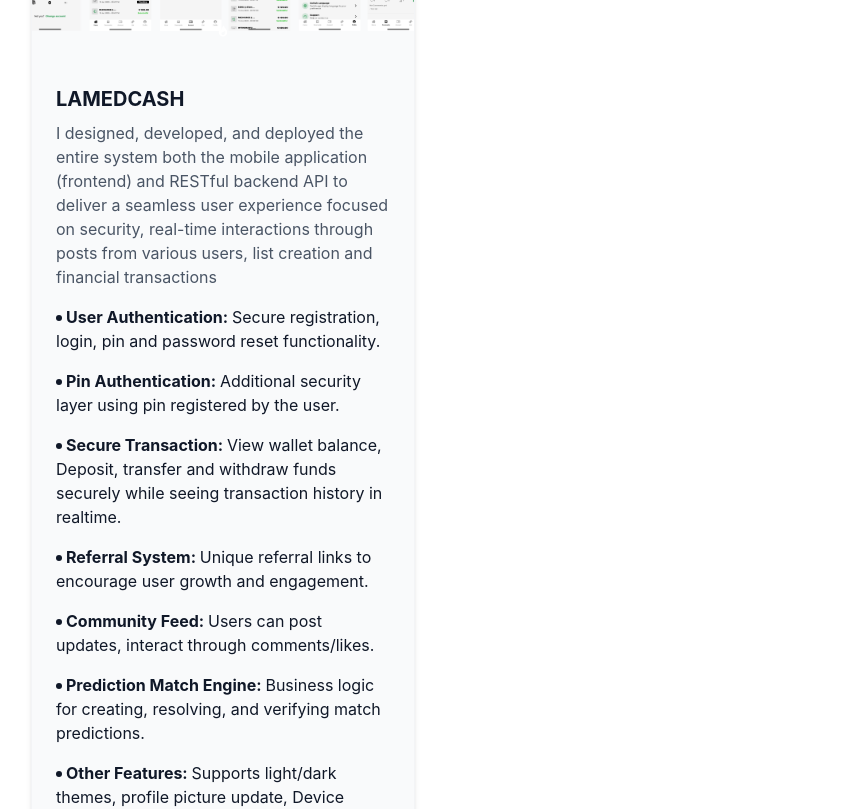
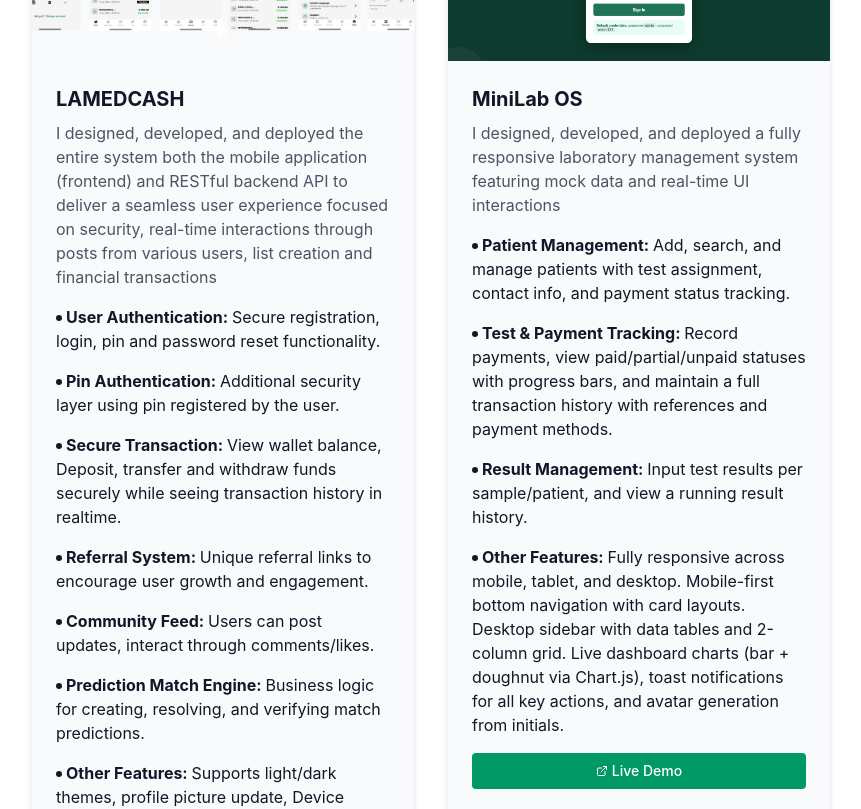
Before and after one commit to dikehprosper/My-portfolio, a Next.js app: page / in a window 1280 px wide. Shown: the part 2720-3529 px from the top of the page, without its empty margins (1-862 px from the left). Built offline with nearby package versions, Linux system fonts and the light colour scheme.

Commit message:
added extra project to the project section

```diff
--- a/app/components/Projects.tsx
+++ b/app/components/Projects.tsx
@@ -68,7 +68,35 @@ const Projects: React.FC = () => {
       backend: "https://github.com/dikehprosper/TheBetFundrAppBackend",
       youtube_link:
         "https://drive.google.com/file/d/18WdJHDzuxKAcB-6T2RUcPjdAjTqPSnYf/view?usp=sharing",
-    }
+    },
+    {
+      id: 2,
+      title: "MiniLab OS",
+      description:
+        "I designed, developed, and deployed a fully responsive laboratory management system featuring mock data and real-time UI interactions",
+
+      title_description1: "Patient Management:",
+      description1:
+        "Add, search, and manage patients with test assignment, contact info, and payment status tracking.",
+
+      title_description2: "Test & Payment Tracking:",
+      description2:
+        "Record payments, view paid/partial/unpaid statuses with progress bars, and maintain a full transaction history with references and payment methods.",
+
+      title_description3: "Result Management:",
+      description3:
+        "Input test results per sample/patient, and view a running result history.",
+
+      title_description7: "Other Features:",
+      description7:
+        "Fully responsive across mobile, tablet, and desktop. Mobile-first bottom navigation with card layouts. Desktop sidebar with data tables and 2-column grid. Live dashboard charts (bar + doughnut via Chart.js), toast notifications for all key actions, and avatar generation from initials.",
+
+      image: "/minilab-os.png",
+
+      tags: [],
+
+      liveUrl: "https://lab-management-kappa.vercel.app/",
+    },
   ];
 
   return (
@@ -221,7 +249,9 @@ const Projects: React.FC = () => {
                     {project.description7}
                   </p>
                 )}
-                <div className='flex flex-wrap gap-2 mb-4'>
+                {project.tags &&
+                  project.tags.length > 0 && (
+                    <div className='flex flex-wrap gap-2 mb-8'>
                       {project.tags.map((tag, index) => (
                         <span
                           key={index}
@@ -231,6 +261,7 @@ const Projects: React.FC = () => {
                         </span>
                       ))}
                     </div>
+                  )}
                 <div className='flex justify-between items-center gap-2 w-full max-w-full flex-shrink'>
                   {project.liveUrl && (
                     <a
```
Also changed, not shown: public/minilab-os.png (added). Lines whose indentation alone changed are shown as unchanged.
